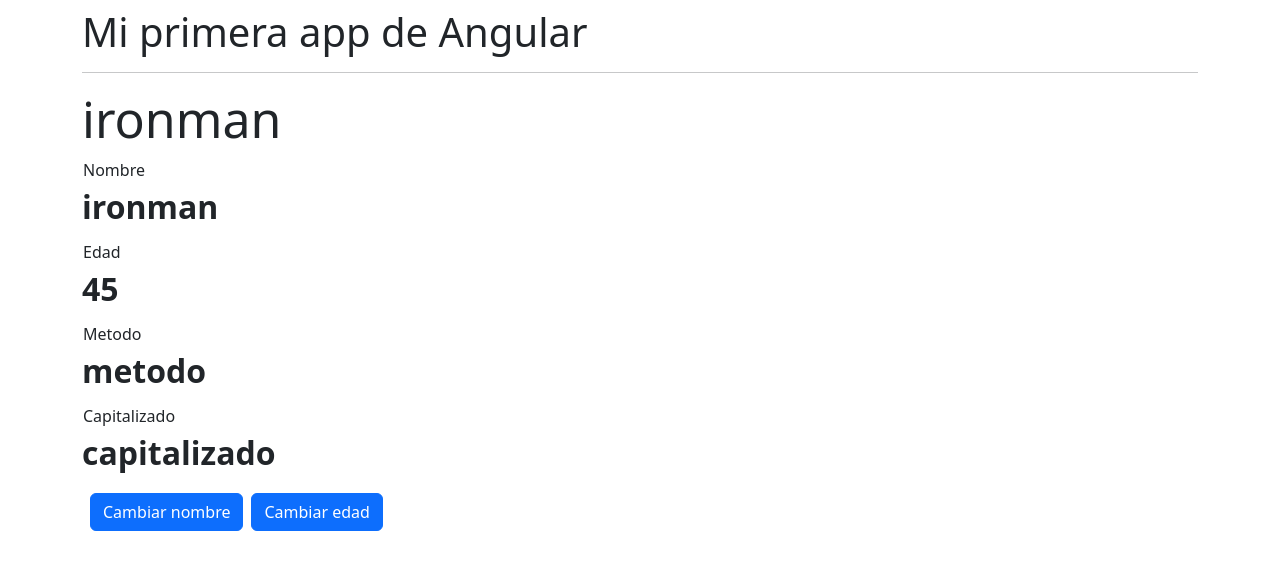
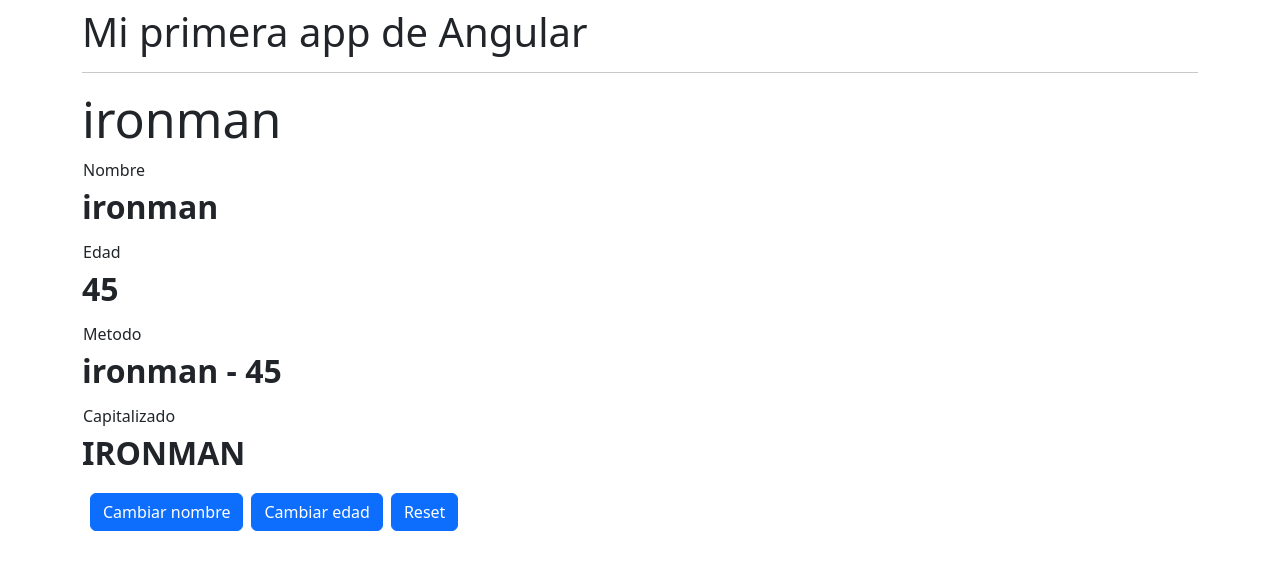
Before and after one commit to CrixL94/BasesAngular, an Angular app: page / in a window 1280 px wide. Shown: the top 570 px of the page. Built offline with nearby package versions, Linux system fonts and the light colour scheme.

Commit message:
+directiva ngIf

```diff
--- a/src/app/heroes/hero/hero.component.html
+++ b/src/app/heroes/hero/hero.component.html
@@ -8,16 +8,28 @@
     <dd>{{age}}</dd>
 
     <td>Metodo</td>
-    <dd>metodo</dd>
+    <dd>{{getHeroDescription()}}</dd>
 
     <td>Capitalizado</td>
-    <dd>capitalizado</dd>
+    <dd>{{capitalizedName}}</dd>
 </dl>
 
-<button class="btn btn-primary mx-2">
+<button
+    *ngIf="name !== 'SpiderMan'"
+    class="btn btn-primary mx-2"
+    (click)="changeHero()">
     Cambiar nombre
 </button>
 
-<button class="btn btn-primary">
+<button
+    *ngIf="age !== 25"
+    class="btn btn-primary"
+    (click)="changeAge()">
     Cambiar edad
 </button>
+
+<button
+    class="btn btn-primary mx-2"
+    (click)="resetForm()">
+    Reset
+</button>
--- a/src/app/heroes/hero/hero.component.ts
+++ b/src/app/heroes/hero/hero.component.ts
@@ -8,4 +8,25 @@
 export class HeroComponent {
   public name: string = 'ironman';
   public age: number = 45;
+
+  get capitalizedName(): string {
+    return this.name.toUpperCase();
+  }
+
+  getHeroDescription(): string {
+    return `${this.name} - ${this.age}`;
+  }
+
+  changeHero(): void {
+    this.name = 'SpiderMan';
+  }
+
+  changeAge(): void {
+    this.age = 25;
+  }
+
+  resetForm(): void {
+    this.name = 'ironman'
+    this.age = 45;
+  }
 }
```
